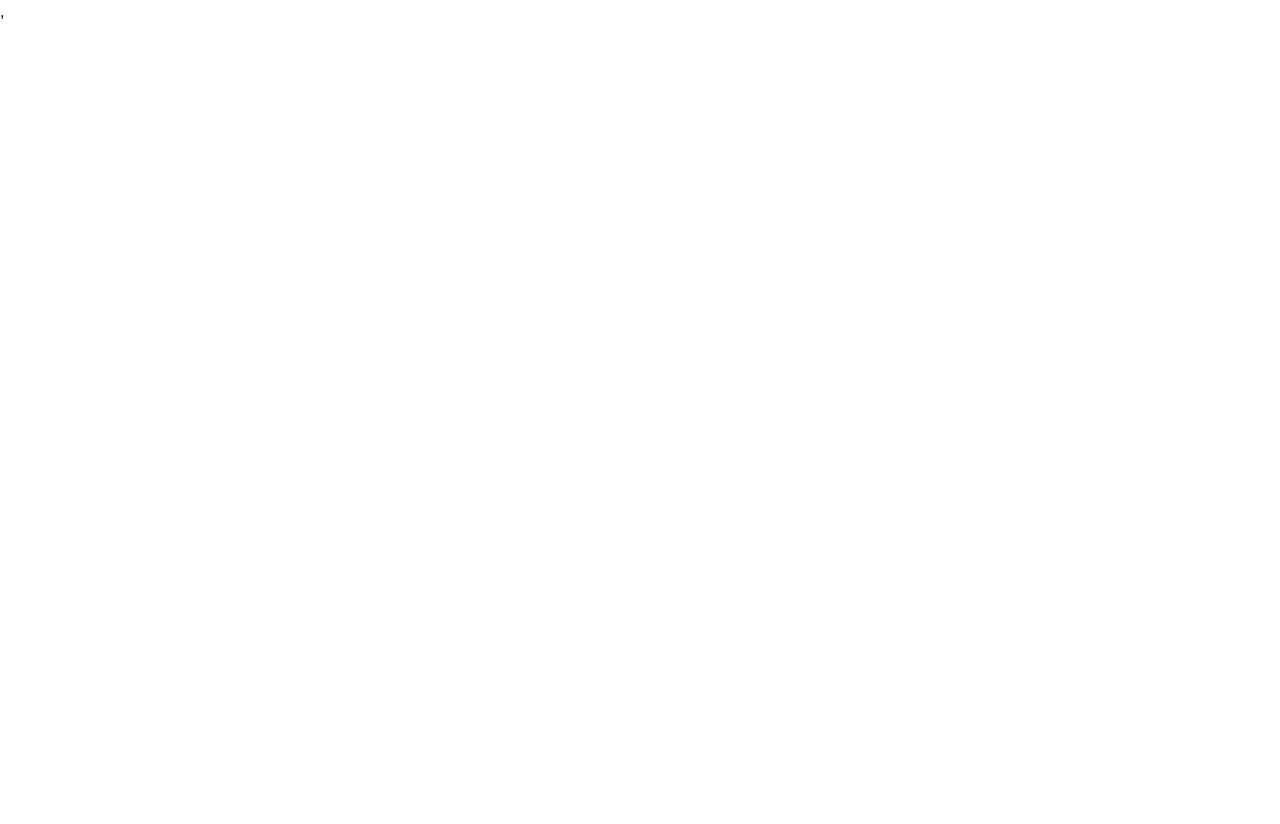
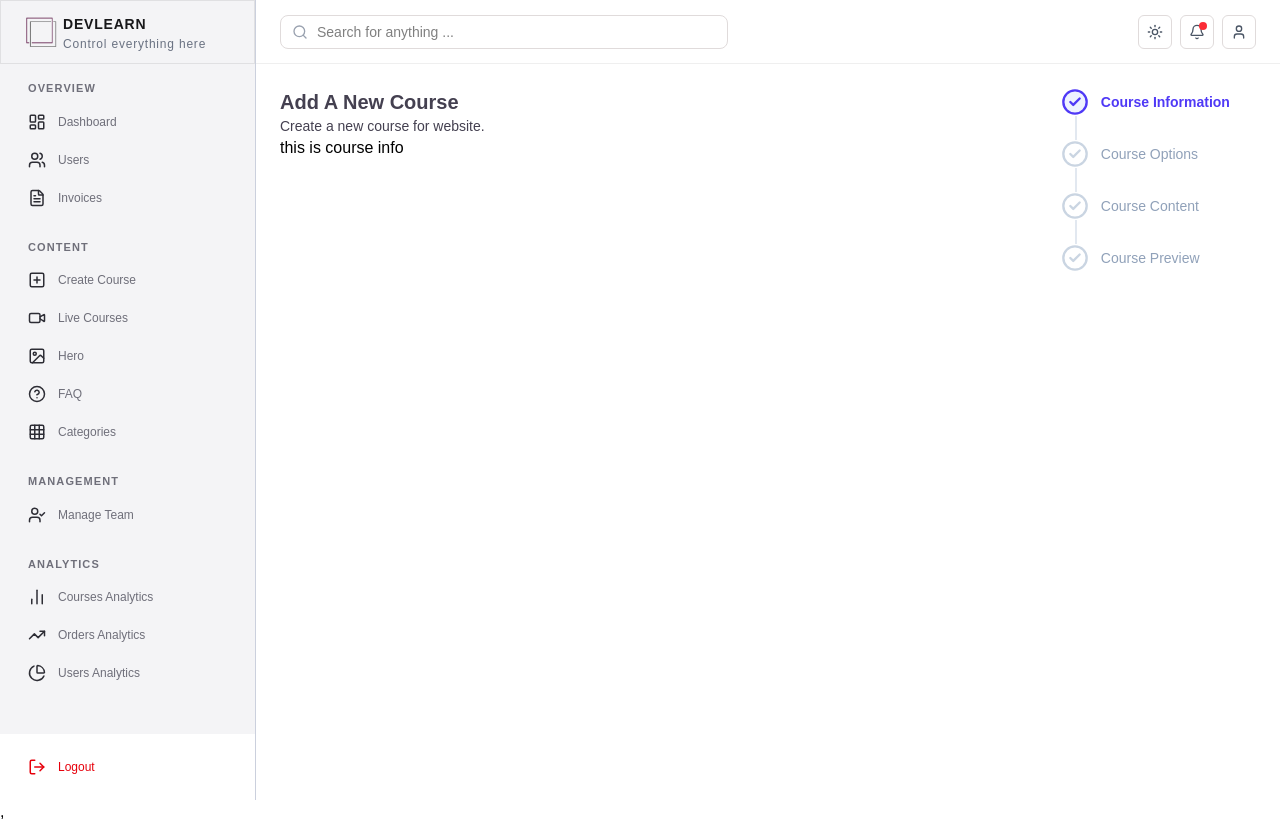
Before and after one commit to freelanceradnan/DevLearn-LMS-Platform, a React (Vite) app in the folder client/: page /admin/createCourse in a window 1280 px wide. Before the commit this address had no page. Before the commit the page ends 800 px from the top, so only its background shows below. Built offline with nearby package versions, Linux system fonts and the light colour scheme; sample sign-in values are in the browser's storage.

Commit message:
create course indicator added

```diff
--- a/client/src/App.jsx
+++ b/client/src/App.jsx
@@ -9,6 +9,7 @@ import UserSecurity from "./Components/UserSecurity";
 import AdminProtected from "./Components/AdminProtected";
 import AdminLayout from "./Components/AdminLayout";
 import Dashboard from "./Components/Dashboard";
+import CreateCourse from "./Components/AdminDeshboard/CreateCourse/CreateCourse";
 
 function App() {
   return (
@@ -28,6 +29,7 @@ function App() {
       <Route element={<AdminProtected/>}>
       <Route path="/admin" element={<AdminLayout/>}>
       <Route index element={<Dashboard/>}/>
+      <Route path="createCourse" element={<CreateCourse/>}/>
       </Route>
       </Route>
     </Routes>
--- /dev/null
+++ b/client/src/Components/AdminDeshboard/CreateCourse/CourseInfo.jsx
@@ -0,0 +1,11 @@
+import React from 'react';
+
+const CourseInfo = () => {
+    return (
+        <div>
+            this is course info
+        </div>
+    );
+};
+
+export default CourseInfo;
--- /dev/null
+++ b/client/src/Components/AdminDeshboard/CreateCourse/CourseOptions.jsx
@@ -0,0 +1,59 @@
+import { CircleCheck } from 'lucide-react';
+import React from 'react';
+
+const CourseOptions = ({active,setActive}) => {
+    const options=[
+        "Course Information",
+        "Course Options",
+        "Course Content",
+        "Course Preview"
+    ]
+    return (
+     <div className="flex flex-col">
+  {options.map((item, index) => {
+    const isCompleted = index < active;
+    const isCurrent = index === active;
+    const isLast = index === options.length - 1;
+
+    return (
+      <div key={index} className="relative flex gap-3 pb-6 last:pb-0">
+        {!isLast && (
+          <div
+            className={`absolute left-[14px] top-[28px] h-[calc(100%-28px)] w-[2px] transition-colors duration-300 ${
+              index < active - 1 ? 'bg-indigo-600' : 'bg-slate-200'
+            }`}
+          />
+        )}
+
+        {/* Icon */}
+        <div className="relative z-10 flex items-center justify-center bg-white">
+          <CircleCheck
+            size={28}
+            className={`transition-colors duration-300 ${
+              isCompleted || isCurrent
+                ? 'text-indigo-600 fill-indigo-50'
+                : 'text-slate-300'
+            }`}
+          />
+        </div>
+
+        {/* Step Content */}
+        <div
+          className={`text-sm self-center transition-colors duration-300 ${
+            isCurrent
+              ? 'text-indigo-600 font-semibold'
+              : isCompleted
+              ? 'text-slate-900 font-semibold'
+              : 'text-slate-400 font-normal'
+          }`}
+        >
+          {item}
+        </div>
+      </div>
+    );
+  })}
+</div>
+    );
+};
+
+export default CourseOptions;
--- /dev/null
+++ b/client/src/Components/AdminDeshboard/CreateCourse/CreateCourse.jsx
@@ -0,0 +1,32 @@
+import React, { useState } from 'react';
+import CourseInfo from './CourseInfo';
+import CourseOptions from './CourseOptions';
+
+const CreateCourse = () => {
+    const [active,setActive]=useState(0)
+
+    return (
+        <div className='max-w-5xl flex'>
+        <div className='w-[80%]'>
+        <h2 className='text-[#444050] text-xl font-semibold'>Add A New Course</h2>
+        <p className='text-sm text-[#444050]'>Create a new course for website.</p>
+       {/* course-info */}
+        <div>
+
+        {active==0 && <CourseInfo/>}
+        {active==1 && <h2>this is one</h2>}
+        {active==2 && <h2>this is two</h2>}
+        {active==3 && <h2>this is three</h2>}
+        {active==4&& <h2>this is four</h2>}
+
+        </div>
+        </div>
+        <div className='w-[20%]'>
+       <CourseOptions active={active} setActive={setActive}/>
+        </div>
+
+        </div>
+    );
+};
+
+export default CreateCourse;
--- a/client/src/Components/AdminLayout.jsx
+++ b/client/src/Components/AdminLayout.jsx
@@ -24,31 +24,31 @@ export default function AdminLayout() {
     {
       group: "Overview",
       items: [
-        { label: "Dashboard", icon: LayoutDashboard },
-        { label: "Users", icon: Users },
-        { label: "Invoices", icon: FileText },
+        { label: "Dashboard", icon: LayoutDashboard,link:"/overview"},
+        { label: "Users", icon: Users,link:"/Users"},
+        { label: "Invoices", icon: FileText,link:"/Invoices"},
       ],
     },
     {
       group: "Content",
       items: [
-        { label: "Create Course", icon: PlusSquare },
-        { label: "Live Courses", icon: Video },
-        { label: "Hero", icon: Image },
-        { label: "FAQ", icon: HelpCircle },
-        { label: "Categories", icon: Grid },
+        { label: "Create Course", icon: PlusSquare, link:"/createCourse"},
+        { label: "Live Courses", icon: Video,link:"/liveCourse"},
+        { label: "Hero", icon: Image,link:"/heroSection"},
+        { label: "FAQ", icon: HelpCircle,link:"/faqSection"},
+        { label: "Categories", icon: Grid,link:"/categoriesSection"},
       ],
     },
     {
       group: "Management",
-      items: [{ label: "Manage Team", icon: UserCheck }],
+      items: [{ label: "Manage Team", icon: UserCheck,link:"/Manageteam"}],
     },
     {
       group: "Analytics",
       items: [
-        { label: "Courses Analytics", icon: BarChart2 },
-        { label: "Orders Analytics", icon: TrendingUp },
-        { label: "Users Analytics", icon: PieChart },
+        { label: "Courses Analytics", icon: BarChart2,link:"/coursesAnalytics"},
+        { label: "Orders Analytics", icon: TrendingUp,link:"/ordersAnalytics"},
+        { label: "Users Analytics", icon: PieChart,link:"/usersAnalytics"},
       ],
     },
   ];
--- a/client/src/Components/AdminSidebar.jsx
+++ b/client/src/Components/AdminSidebar.jsx
@@ -1,9 +1,29 @@
 import React from 'react';
 import { LogOut } from 'lucide-react';
 import { assets } from '../assets/assets';
+import { useLogoutUserMutation } from '../Features/ApiSlice';
+import { useDispatch } from 'react-redux';
+import { logoutUser } from '../Features/AuthSlice';
+import { Link, useNavigate } from 'react-router-dom';
+import toast from 'react-hot-toast';
 
 export default function Sidebar({ showMobileMenu, setShowMobileMenu, menuGroups = [] }) {
+  const [logout]=useLogoutUserMutation()
+  const navigate=useNavigate()
+    const dispatch=useDispatch()
 
+    const logoutuser=async()=>{
+    try {
+    const result=await logout().unwrap()
+    if(result){
+    await dispatch(logoutUser())
+    }
+    toast.success('logout done')
+    navigate('/')
+    } catch (error) {
+
+    }
+    }
   const RenderNavContent = () => (
     <>
       {/* Header */}
@@ -39,15 +59,15 @@ export default function Sidebar({ showMobileMenu, setShowMobileMenu, menuGroups
                 const Icon = item.icon;
                 return (
                   <li key={itemIdx}>
-                    <a
-                      href="#"
+                    <Link
+                      to={`/admin/${item.link}`}
                       className="group flex items-center gap-3 px-3 py-2 rounded-lg text-sm font-medium hover:bg-[#E7E7E9] transition-colors"
                     >
                       <Icon size={18} className="text-[#2d2d35] group-hover:text-black" />
                       <span className="text-[#6f6f7a]  group-hover:text-black text-xs font-medium">
                         {item.label}
                       </span>
-                    </a>
+                    </Link>
                   </li>
                 );
               })}
@@ -60,7 +80,7 @@ export default function Sidebar({ showMobileMenu, setShowMobileMenu, menuGroups
       <div className="p-4 bg-[#FFFFFF] rounded-sm">
         <button
           type="button"
-          className="w-full flex items-center gap-3 px-3 py-2 rounded-lg text-xs font-medium text-red-600 hover:bg-red-50 transition-colors"
+          className="w-full flex items-center gap-3 px-3 py-2 rounded-lg text-xs font-medium text-red-600 hover:bg-red-50 transition-colors" onClick={logoutuser}
         >
           <LogOut size={18} />
           <span>Logout</span>
--- a/client/src/Components/Adminnav.jsx
+++ b/client/src/Components/Adminnav.jsx
@@ -1,43 +1,145 @@
-import { ArrowLeftFromLine, Bell, Menu, Search, SquareChevronLeft, User } from 'lucide-react';
-import React from 'react';
+import React, { useState } from 'react';
+import {
+  ArrowLeftFromLine,
+  Bell,
+  LogOut,
+  Menu,
+  Search,
+  Settings,
+  Sun,
+  User
+} from 'lucide-react';
 
-const AdminNav = ({ setShowMobileMenu, showMobileMenu,showDesktop,setShowDeshtop})=>{
+const AdminNav = ({
+  setShowMobileMenu,
+  showMobileMenu,
+  showDesktop,
+  setShowDesktop
+}) => {
+  const user = { name: "Adnan" };
+  const [showMenu, setShowMenu] = useState(false);
+
+  // Toggle mobile menu and ensure user menu closes immediately
+  const handleMobileMenuToggle = () => {
+    setShowMenu(false);
+    setShowMobileMenu(!showMobileMenu);
+  };
+
   return (
-        <header className="h-16 bg-[#FFFFFF] border-b border-[#EFEFEF] sticky top-0 z-10 flex items-center px-6">
-            <button onClick={() => setShowMobileMenu(!showMobileMenu)}>
-              <Menu className="md:hidden" />
+    <header className="sticky top-0 z-10 flex h-16 items-center border-b border-[#EFEFEF] bg-white px-4 md:px-6">
+      {/* Mobile Hamburger Toggle */}
+      <button
+        type="button"
+        onClick={handleMobileMenuToggle}
+        className="relative z-50 mr-3 p-1 text-gray-600 hover:text-gray-900 md:hidden"
+        aria-label="Toggle mobile menu"
+      >
+        <Menu className="h-6 w-6" />
       </button>
-        <div className='flex w-full justify-between'>
- {/* Search Input Container */}
-        <div className="relative flex-1 max-w-md ">
-          <Search className="absolute left-3 top-1/2 -translate-y-1/2 h-4 w-4 text-gray-400 hidden md:block" />
+
+      {/* Main Nav Row */}
+      <div className="flex w-full items-center justify-between gap-4">
+        <div className="flex items-center gap-3 flex-1 max-w-md">
+          {setShowDesktop && (
+            <button
+              type="button"
+              onClick={() => setShowDesktop(!showDesktop)}
+              className="hidden p-1.5 text-gray-500 hover:text-gray-800 md:block"
+              aria-label="Toggle desktop sidebar"
+            >
+              <ArrowLeftFromLine className={`h-5 w-5 transition-transform ${!showDesktop ? 'rotate-180' : ''}`} />
+            </button>
+          )}
+
+          <div className="relative w-full hidden md:block">
+            <Search className="absolute left-3 top-1/2 h-4 w-4 -translate-y-1/2 text-gray-400" />
             <input
               type="search"
               placeholder="Search for anything ..."
-            className="w-3/4 pl-9 pr-4 py-1.5 text-sm bg-[#FFFFFF] border border-[#e0dbdb] rounded-lg focus:outline-none focus:ring-1 focus:ring-blue-500 focus:bg-white transition-all hidden md:block"
+              className="w-full rounded-lg border border-[#e0dbdb] bg-white py-1.5 pl-9 pr-4 text-sm transition-all focus:border-blue-500 focus:outline-none focus:ring-1 focus:ring-blue-500"
             />
           </div>
+        </div>
 
-        {/* Right Action Icons */}
-        <div className="flex items-center gap-3">
+        {/* Right Action Buttons */}
+        <div className="flex items-center gap-2">
+          <button
+            type="button"
+            aria-label="Toggle theme"
+            className="rounded-md border border-[#e0dbdb] p-2 text-gray-600 hover:bg-gray-100 hover:text-gray-900 transition-colors"
+          >
+            <Sun className="h-4 w-4" />
+          </button>
+
           <button
             type="button"
             aria-label="Notifications"
-            className="p-2 text-gray-600 hover:text-gray-900 hover:bg-gray-100 transition-colors relative border-[#e0dbdb] border"
+            className="relative rounded-md border border-[#e0dbdb] p-2 text-gray-600 hover:bg-gray-100 hover:text-gray-900 transition-colors"
           >
-            <Bell className="h-4 w-4 text-gray-600" />
-            <span className="absolute top-1.5 right-1.5 h-2 w-2 bg-red-500 rounded-full" />
+            <Bell className="h-4 w-4" />
+            <span className="absolute right-1.5 top-1.5 h-2 w-2 rounded-full bg-red-500" />
           </button>
 
           <button
             type="button"
             aria-label="User profile"
-            className="p-2 text-gray-600 hover:text-gray-900 hover:bg-gray-100 transition-colors border-[#e0dbdb] border"
+            className="rounded-md border border-[#e0dbdb] p-2 text-gray-600 hover:bg-gray-100 hover:text-gray-900 transition-colors"
+            onClick={() => setShowMenu(!showMenu)}
           >
-            <User className="h-4 w-4 text-gray-600"/>
+            <User className="h-4 w-4" />
           </button>
         </div>
       </div>
+
+      {/* Dropdown Backdrop Layer */}
+      {showMenu && (
+        <div
+          className="fixed inset-0 z-30"
+          onClick={() => setShowMenu(false)}
+        >
+          <div
+            className="absolute right-5 top-16 z-40 w-56 rounded-md border border-[#E0DBDB] bg-white/95 p-3 shadow-2xl backdrop-blur-sm"
+            onClick={(e) => e.stopPropagation()}
+          >
+            <div className="flex items-center gap-3 border-b border-gray-200 pb-3">
+              <div className="flex h-10 w-10 items-center justify-center rounded-full bg-blue-500 font-medium text-white">
+                <User size={18} />
+              </div>
+              <div className="overflow-hidden">
+                <h2 className="truncate text-sm font-semibold text-gray-800">
+                  {user?.name || 'Adnan dev'}
+                </h2>
+                <p className="truncate text-xs text-gray-400">Admin</p>
+              </div>
+            </div>
+
+            <div className="mt-3 flex flex-col gap-1 text-sm text-gray-700">
+              <button
+                type="button"
+                className="flex w-full items-center gap-2 rounded-md px-2 py-1.5 hover:bg-gray-100 transition-colors"
+                onClick={() => setShowMenu(false)}
+              >
+                <User size={16} /> My Profile
+              </button>
+
+              <button
+                type="button"
+                className="flex w-full items-center gap-2 rounded-md px-2 py-1.5 hover:bg-gray-100 transition-colors"
+                onClick={() => setShowMenu(false)}
+              >
+                <Settings size={16} /> Settings
+              </button>
+
+              <button
+                type="button"
+                className="mt-2 flex w-full items-center justify-center gap-2 rounded-md bg-red-500 py-1.5 text-white hover:bg-red-600 transition-colors"
+              >
+                Logout <LogOut size={16} />
+              </button>
+            </div>
+          </div>
+        </div>
+      )}
     </header>
   );
 };
```
Also changed, not shown: client/src/Components/Dashboard.jsx (+1 -14 lines). Lines whose indentation alone changed are shown as unchanged.
